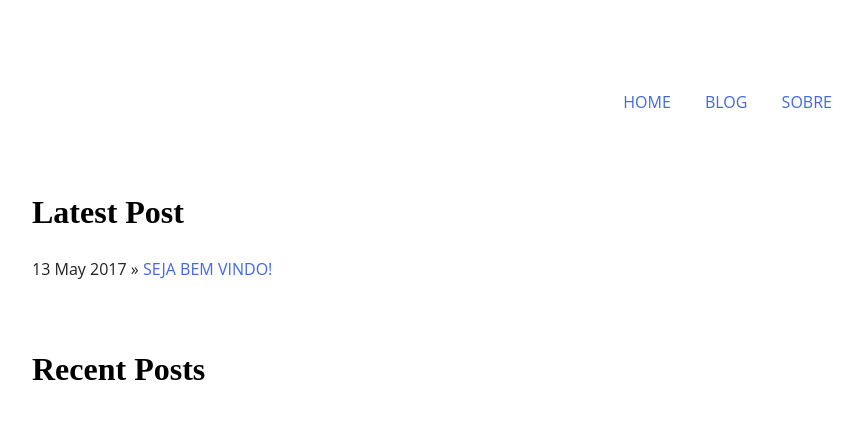
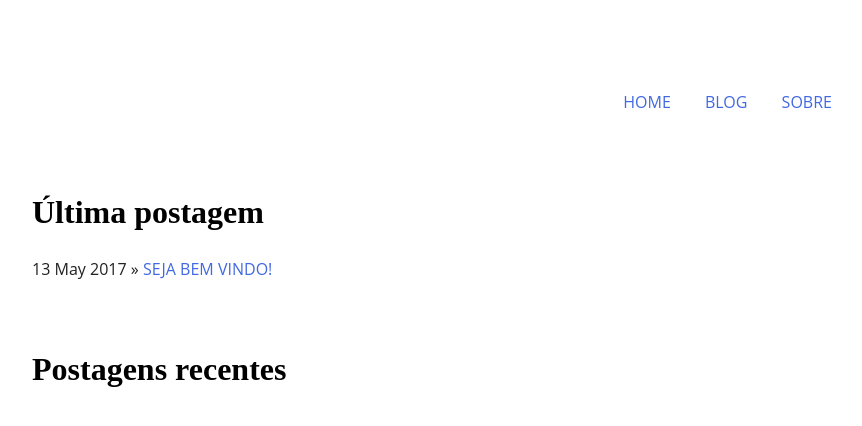
Before and after one commit to tassan/tassan.github.io, a Jekyll site: the page built from index.html, in a window 1280 px wide. Shown: the top 426 px of the page, without its empty margins (208-1070 px from the left). Built offline with Jekyll 4.4.1, drawn with Linux system fonts in a browser that asks for light colours; nearby versions of some CDN libraries; comment, search, counter and statistics services are not loaded.

Commit message:
fixing h1

```diff
--- a/index.html
+++ b/index.html
@@ -3,11 +3,11 @@ layout: default
 title: Flávio Tassan
 ---
 <div class="blurb">
-    <h1>Latest Post</h1>
+    <h1>Última postagem</h1>
     {% for post in site.posts limit:1 %}
     <span>{{ post.date | date_to_string }}</span> » <a href="{{ post.url }}" title="{{ post.title }}">{{ post.title }}</a>
     {% endfor %}
-    <h1>Recent Posts</h1>
+    <h1>Postagens recentes</h1>
     {% for post in site.posts offset:1 limit:2 %}
     <span>{{ post.date | date_to_string }}</span> » <a href="{{ post.url }}" title="{{ post.title }}">{{ post.title }}</a>
     {% endfor %}
```
